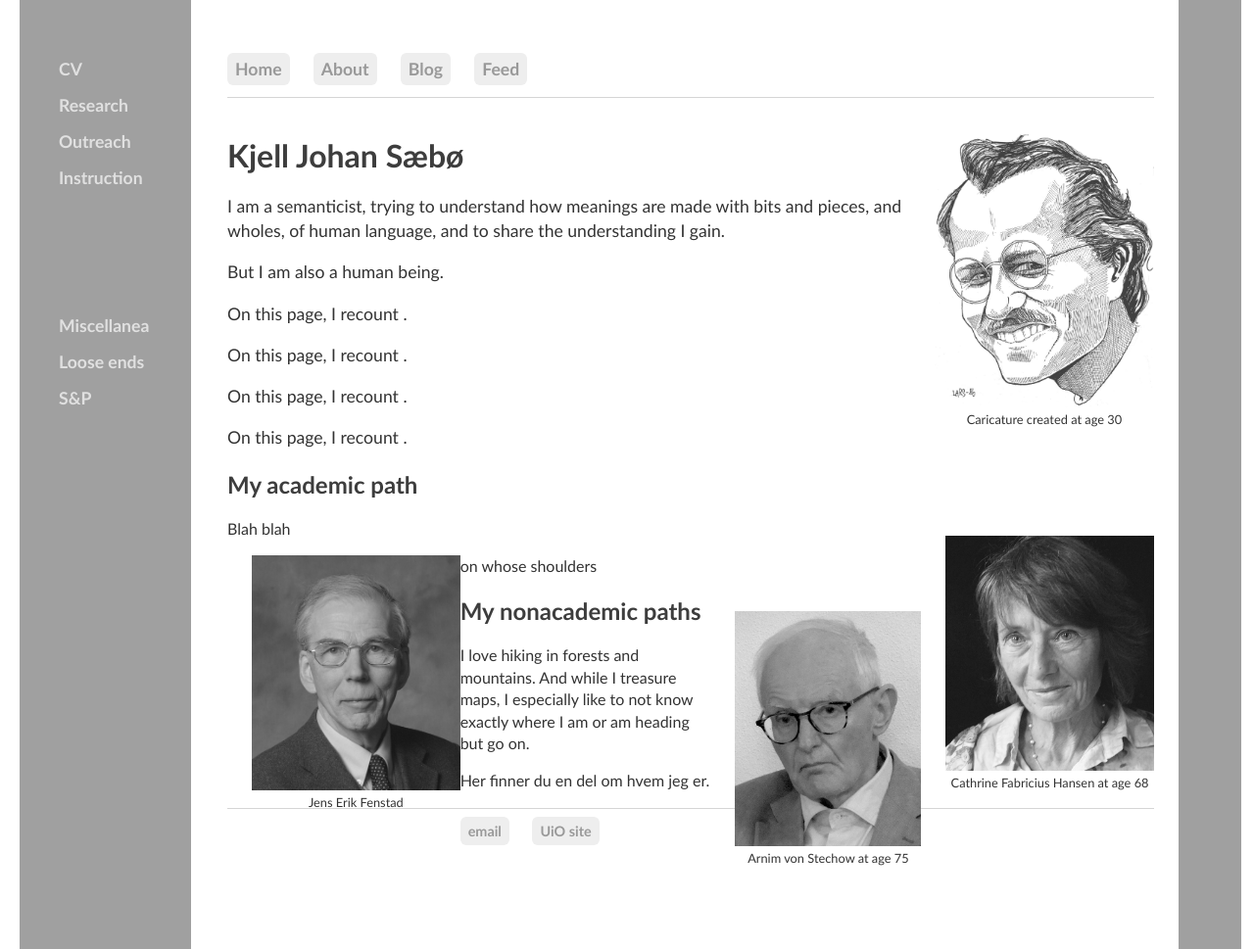
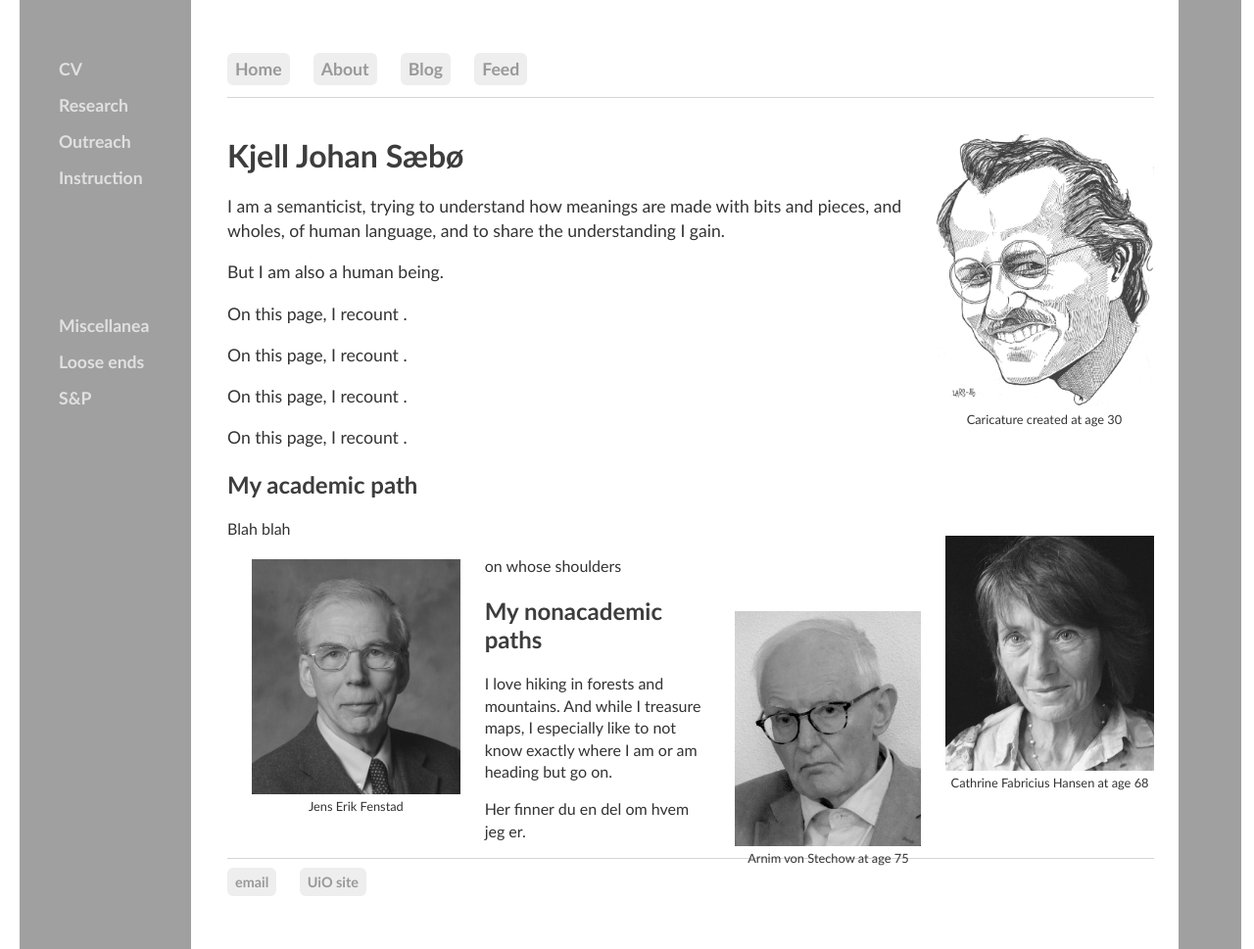
Before and after one commit to kjelljs/kjelljs.github.io, a Jekyll site: the page built from about/index.html, in a window 1280 px wide and 969 px high. Shown: the whole window at 98% size. Built offline with Jekyll 4.4.1, drawn with Linux system fonts in a browser that asks for light colours.

Commit message:
Update index.html

```diff
--- a/about/index.html
+++ b/about/index.html
@@ -31,7 +31,10 @@ figcaption {
 	<h2>My academic path</h2>
 	<div style="float:right;">&nbsp; &nbsp; &nbsp; &nbsp; &nbsp; &nbsp;<figure><img style="height:240px;" src="/pics/CFHgray.jpg"><figcaption>Cathrine Fabricius Hansen at age 68</figcaption></figure></div>
 	<p>Blah blah</p>
-	<div style="float:left;"><figure><img style="height:240px;" src="/pics/JEFgray.jpg"><figcaption>Jens Erik Fenstad</figcaption></figure>&nbsp; &nbsp; &nbsp; &nbsp; &nbsp; &nbsp;</div>
+	<div style="float:left;"><figure style="padding-left: none;
+    padding-right: 25px;
+    padding-bottom: none;
+    padding-top: 4px;"><img style="height:240px;" src="/pics/JEFgray.jpg"><figcaption>Jens Erik Fenstad</figcaption></figure>&nbsp; &nbsp; &nbsp; &nbsp; &nbsp; &nbsp;</div>
 	<p>on whose shoulders</p>
 	<div style="float:right;">&nbsp; &nbsp; &nbsp; &nbsp; &nbsp; &nbsp;<figure><img style="height:240px;" src="/pics/Arnim2.jpg"><figcaption>Arnim von Stechow at age 75</figcaption></figure></div>
 	<h2>My nonacademic paths</h2>
```
